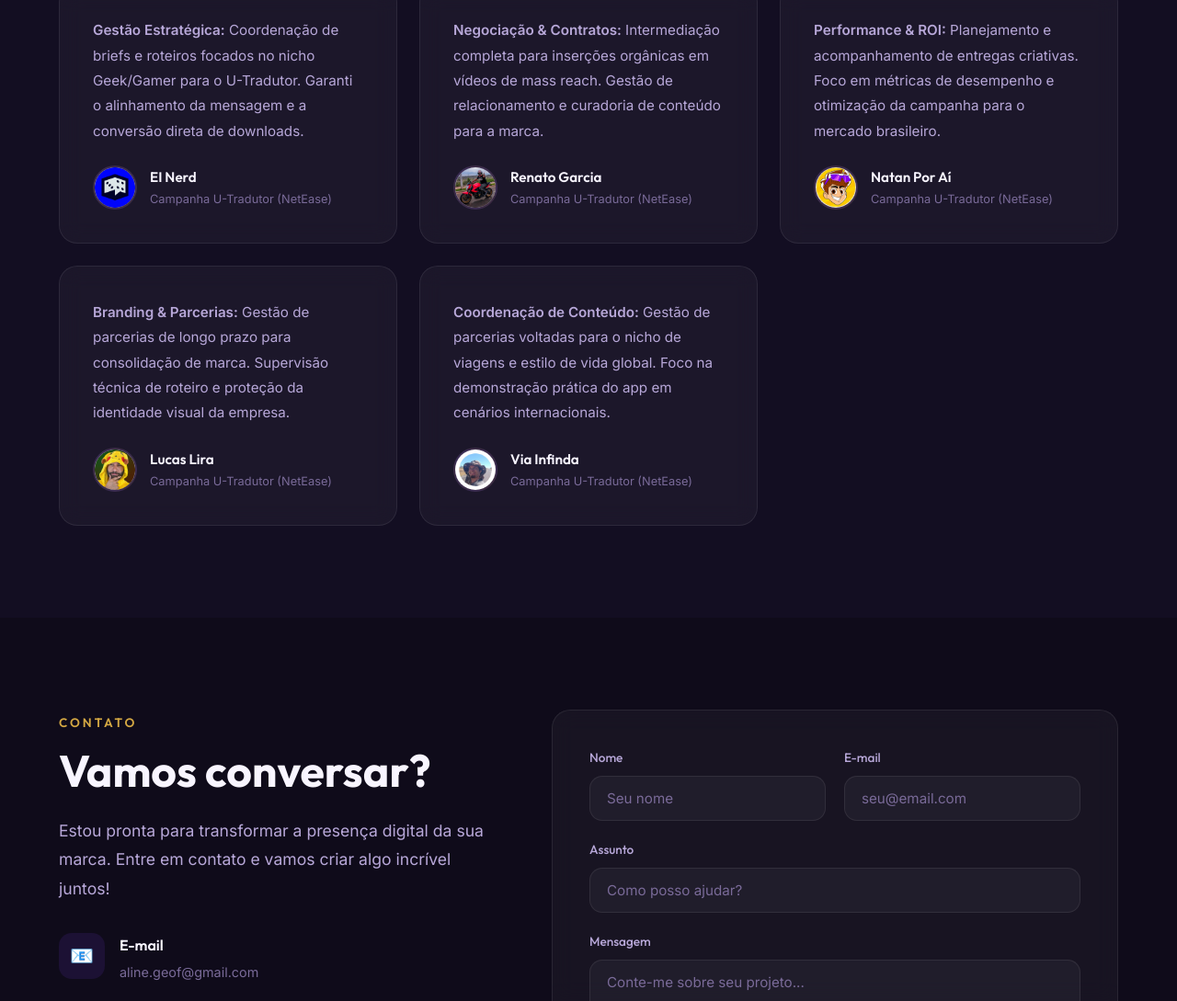
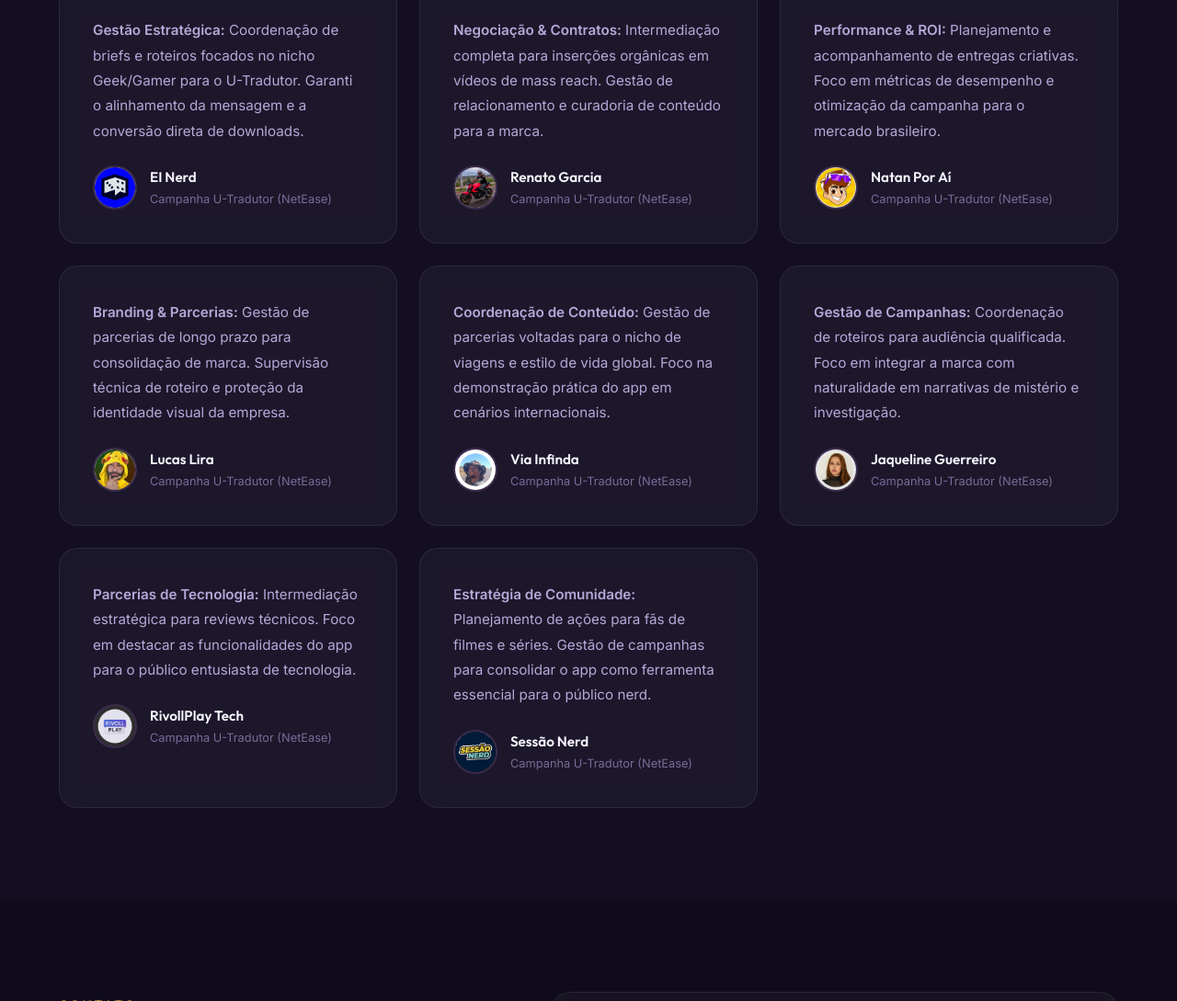
Before and after one commit to Thiago9220/Portfolio-Aline, a plain HTML site: page index.html in a window 1280 px wide. Shown: the part 4781-5870 px from the top of the page at 92% size. Drawn offline with Linux system fonts and the light colour scheme.

Commit message:
add outros youtubers

```diff
--- a/index.html
+++ b/index.html
@@ -385,6 +385,51 @@
             </div>
           </div>
         </div>
+
+        <div class="testimonial-card glass-card reveal">
+          <p class="testimonial-text">
+            <strong>Gestão de Campanhas:</strong> Coordenação de roteiros para audiência qualificada. Foco em integrar a marca com naturalidade em narrativas de mistério e investigação.
+          </p>
+          <div class="testimonial-author">
+            <div class="testimonial-avatar">
+              <img src="assets/jaqueline.png" alt="Jaqueline Guerreiro">
+            </div>
+            <div class="testimonial-info">
+              <h4>Jaqueline Guerreiro</h4>
+              <p>Campanha U-Tradutor (NetEase)</p>
+            </div>
+          </div>
+        </div>
+
+        <div class="testimonial-card glass-card reveal">
+          <p class="testimonial-text">
+            <strong>Parcerias de Tecnologia:</strong> Intermediação estratégica para reviews técnicos. Foco em destacar as funcionalidades do app para o público entusiasta de tecnologia.
+          </p>
+          <div class="testimonial-author">
+            <div class="testimonial-avatar">
+              <img src="assets/rivollplay.png" alt="RivollPlay Tech">
+            </div>
+            <div class="testimonial-info">
+              <h4>RivollPlay Tech</h4>
+              <p>Campanha U-Tradutor (NetEase)</p>
+            </div>
+          </div>
+        </div>
+
+        <div class="testimonial-card glass-card reveal">
+          <p class="testimonial-text">
+            <strong>Estratégia de Comunidade:</strong> Planejamento de ações para fãs de filmes e séries. Gestão de campanhas para consolidar o app como ferramenta essencial para o público nerd.
+          </p>
+          <div class="testimonial-author">
+            <div class="testimonial-avatar">
+              <img src="assets/sessaonerd.png" alt="Sessão Nerd">
+            </div>
+            <div class="testimonial-info">
+              <h4>Sessão Nerd</h4>
+              <p>Campanha U-Tradutor (NetEase)</p>
+            </div>
+          </div>
+        </div>
       </div>
     </div>
   </section>
```
Also changed, not shown: assets/jaqueline.png (added), assets/rivollplay.png (added), assets/sessaonerd.png (added).
